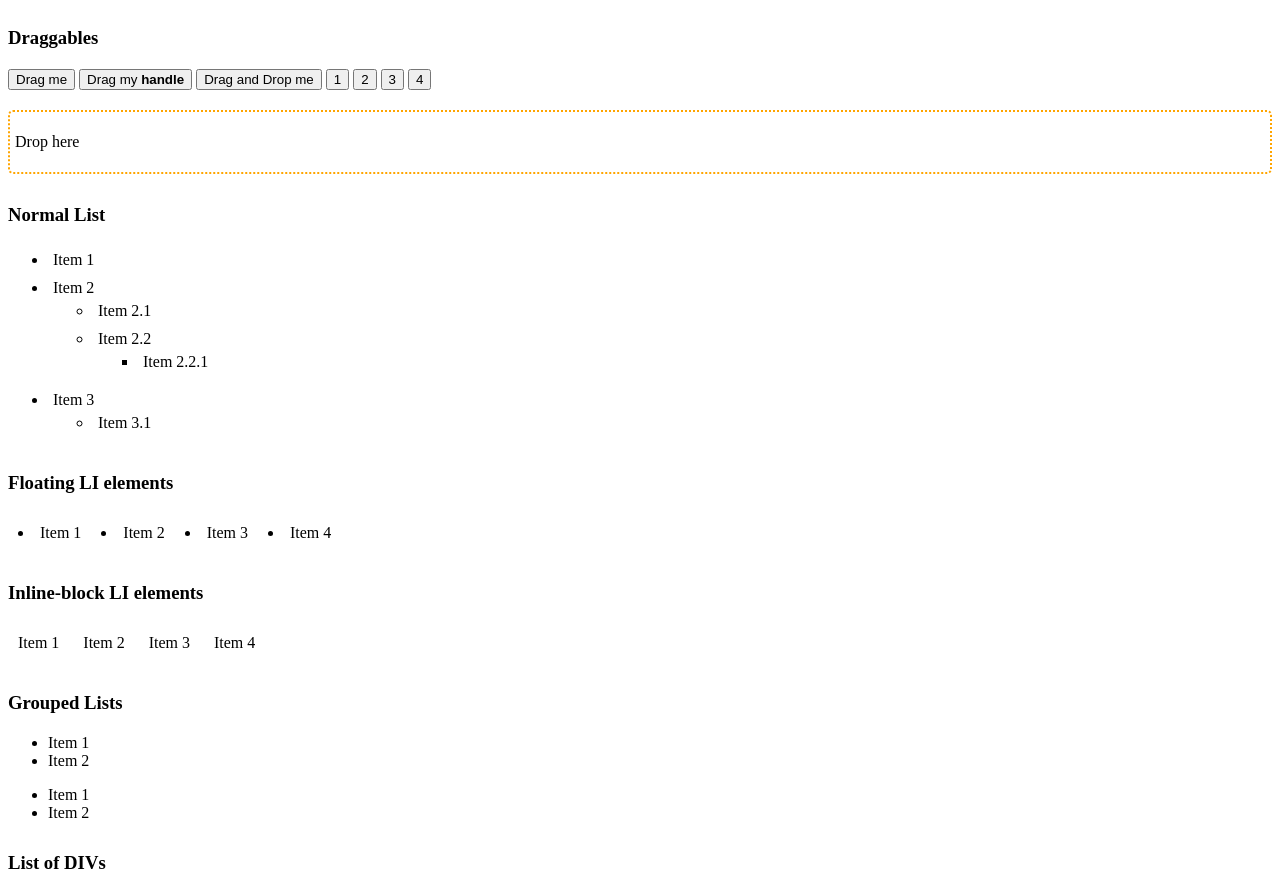
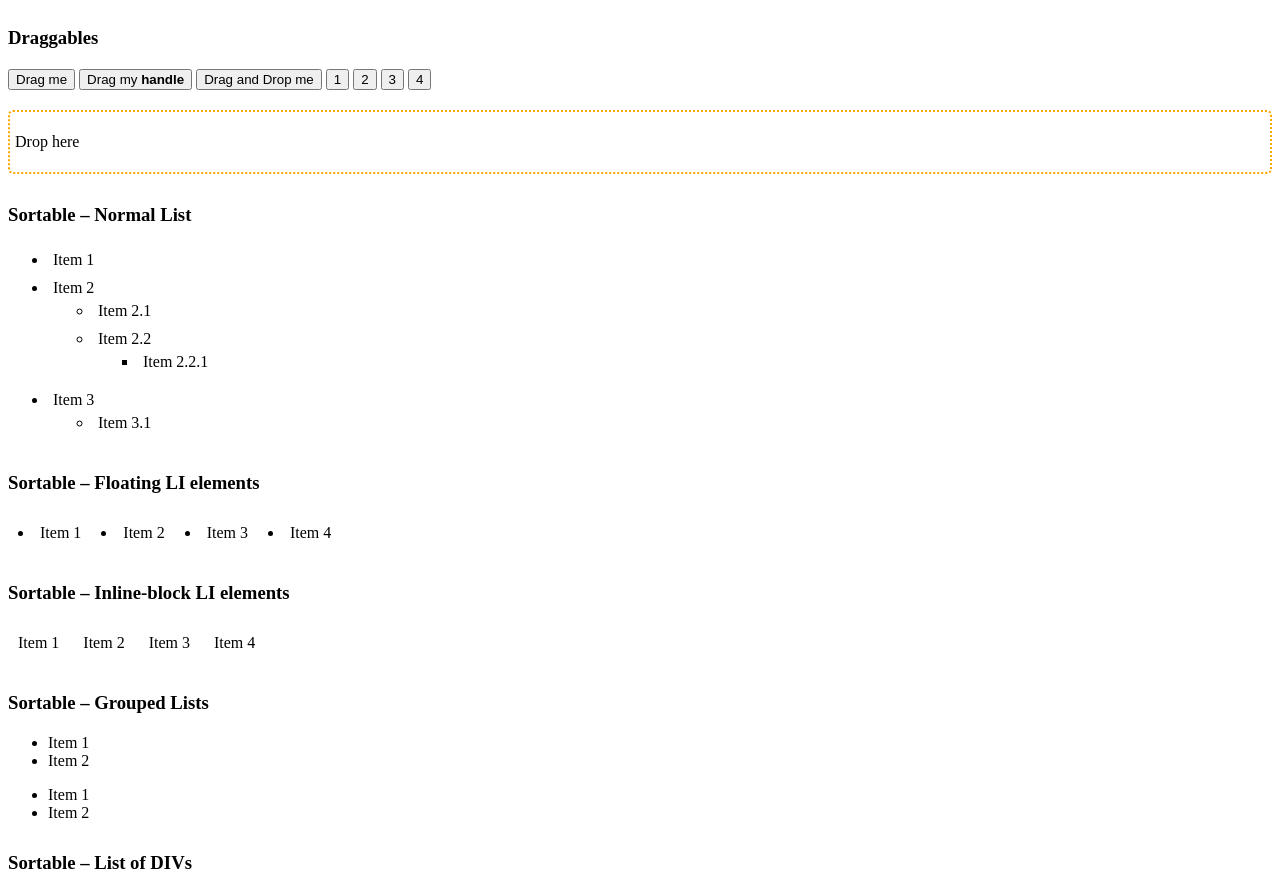
Before and after one commit to gardiner/draganddrop, a website: page demo/demo.html in a window 1280 px wide. Shown: the part 50-941 px from the top of the page. Drawn offline with nearby package versions, Linux system fonts and the light colour scheme.

Commit message:
adjusted demo headings

```diff
--- a/demo/demo.html
+++ b/demo/demo.html
@@ -70,7 +70,7 @@
 
     <div class="drop"><p>Drop here</p></div>
 
-    <h3>Normal List</h3>
+    <h3>Sortable – Normal List</h3>
     <ul class="normal">
       <li>Item 1</li>
       <li>Item 2
@@ -90,7 +90,7 @@
       </li>
     </ul>
 
-    <h3>Floating LI elements</h3>
+    <h3>Sortable – Floating LI elements</h3>
     <ul class="float">
       <li>
         Item 1
@@ -106,7 +106,7 @@
       </li>
     </ul>
 
-    <h3>Inline-block LI elements</h3>
+    <h3>Sortable – Inline-block LI elements</h3>
     <ul class="inline">
       <li>
         Item 1
@@ -122,7 +122,7 @@
       </li>
     </ul>
 
-    <h3>Grouped Lists</h3>
+    <h3>Sortable – Grouped Lists</h3>
     <ul class="grouped">
       <li>
         Item 1
@@ -140,8 +140,8 @@
       </li>
     </ul>
 
-    <h3>List of DIVs</h3>
     <div class="list parent">
+    <h3>Sortable – List of DIVs</h3>
       <div>Child 1</div>
       <div>Child 2</div>
       <div>
--- a/src/draganddrop.css
+++ b/src/draganddrop.css
@@ -27,6 +27,7 @@
     z-index: 100001;
     list-style-type: none;
     opacity: 0.5;
+    pointer-events: none;
 }
 
 .sortable .sortable_placeholder {
```
